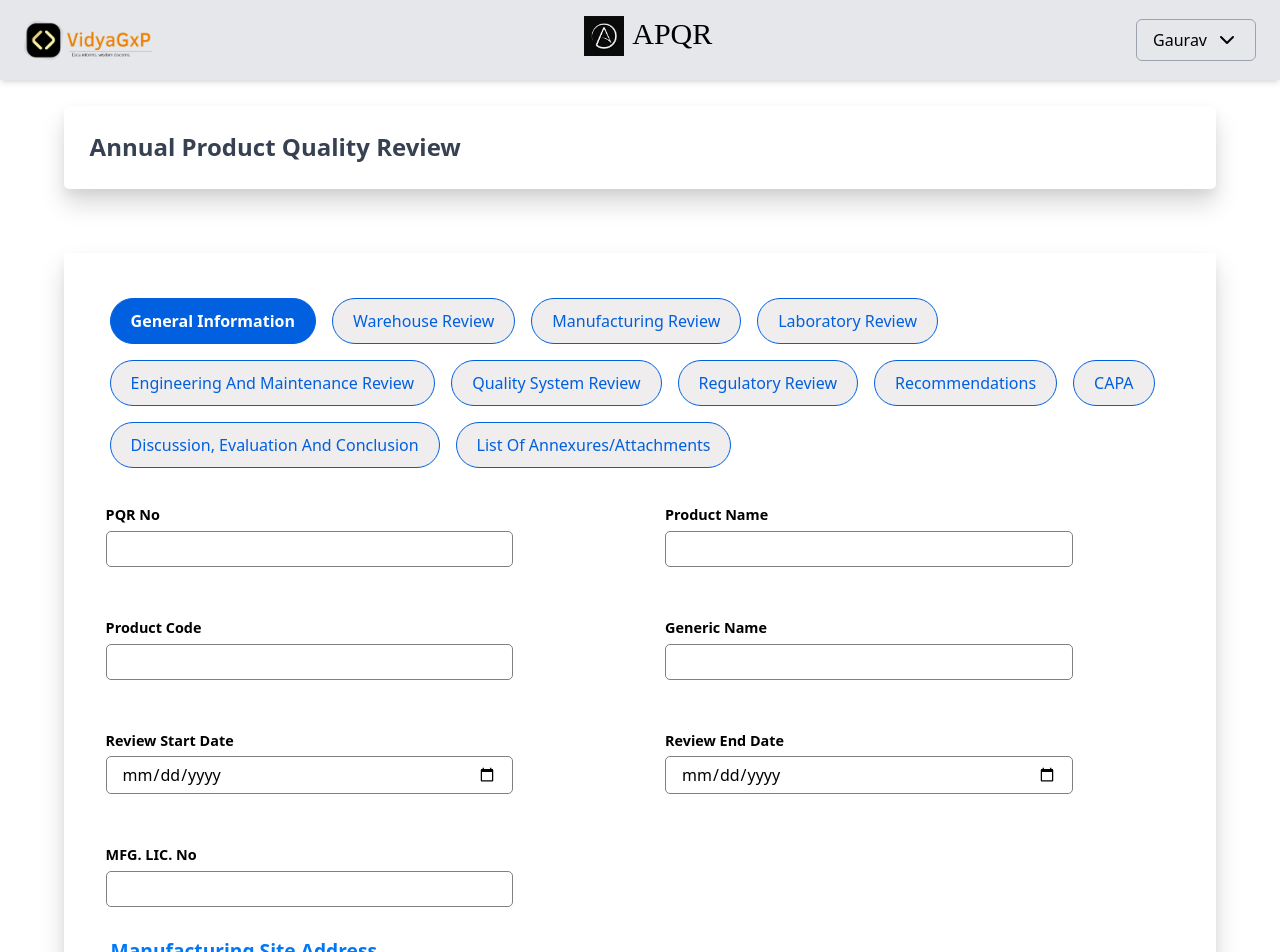
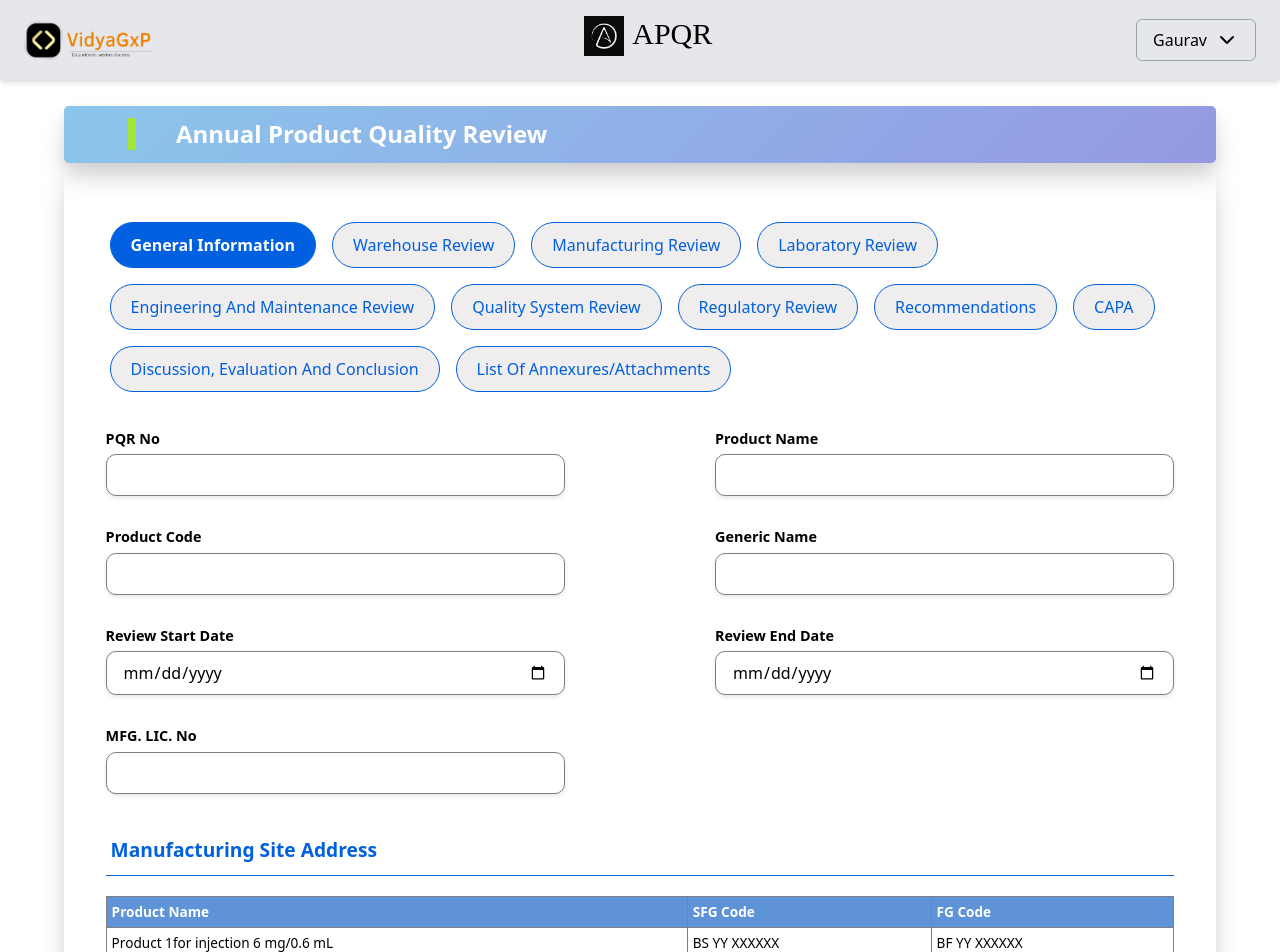
Before and after one commit to vidyagxp0/APQR--annual-product-quality-review, a React (Vite) app in the folder frontEnd/: page /new-pqr in a window 1280 px wide. Shown: the top 952 px of the page. Built offline with nearby package versions, Linux system fonts and the light colour scheme; a web font is replaced by a local one.

Commit message:
more styling changes in pqr form

```diff
--- a/frontEnd/src/App.css
+++ b/frontEnd/src/App.css
@@ -24,7 +24,7 @@
 :root {
   --first-color: #0060df;
   --second-color: #5e93d8;
-  --third-color: var(--second-color);
+  --third-color: #c8d9f0;
 }
 .pqrform {
   --themeColor: #efa035;
@@ -78,7 +78,7 @@
 /*! FORM FIELDS CSS */
 /*! ===================================================================== */
 .pqrform .group-input {
-  margin-bottom: 20px;
+  margin-bottom: 10px;
 }
 
 .pqrform .group-input label {
@@ -106,21 +106,31 @@
 .pqrform .group-input input:not([type="radio"]):not([type="checkbox"]),
 .pqrform .group-input select,
 .pqrform .group-input textarea {
-  border: 1px solid grey;
-  /* border-top: 1px solid grey; */
-  border-radius: 5px;
-  padding: 5px 15px;
+  border: 1px solid gray;
+  border-radius: 10px;
+  padding: 8px 16px;
   display: block;
-  width: 80%;
+  width: 100%;
   background: white;
+  box-shadow: rgba(0, 0, 0, 0.1) 0px 2px 4px;
+  transition: box-shadow 0.3s ease-in-out;
+}
+
+.pqrform .group-input input:not([type="radio"]):not([type="checkbox"]):focus,
+.pqrform .group-input select:focus,
+.pqrform .group-input textarea:focus {
+  border-color: var(--first-color);
+  box-shadow: rgba(0, 0, 0, 0.25) 0px 0px 0px 2px, rgba(0, 0, 0, 0.25) 0px 10px 20px -5px;
 }
 
 .pqrform .dual-group-input {
   display: grid;
   grid-template-columns: 1fr 1fr;
   align-items: end;
-  gap: 50px;
+  row-gap: 30px;
+  column-gap: 150px;
   margin-bottom: 20px;
+  justify-content: space-evenly;
 }
 
 .pqrform .triple-group-input {
@@ -188,20 +198,24 @@
 
 .pqrform .form-tabs div {
   padding: 10px 20px;
+  border: 1.5px solid var(--first-color);
   border-radius: 24px;
   color: #111;
   /* background: #f0f0f0; */
   background: #efeded;
   cursor: pointer;
-  border: 1.5px solid var(--first-color);
   color: var(--first-color);
 }
 
 .pqrform .form-tabs div:hover {
+  padding: 10px 20px;
+
   border: none;
   background: var(--second-color);
   color: white;
-  font-weight: 600;
+  /* font-weight: 600; */
+  border: 1.5px solid var(--first-color);
+  border-radius: 24px;
 }
 .pqrform .form-tabs div.active {
   background: var(--first-color);
@@ -209,13 +223,20 @@
   font-weight: 600;
 }
 .pqrform .sub-head {
-  color: #0178f8;
-  border-bottom: 2px solid rgb(17, 118, 243);
+  color: var(--first-color);
+  border-bottom: 1.4px solid var(--first-color);
+  /* border-left: 2px solid rgb(17, 118, 243); */
   padding-bottom: 5px;
   margin: 20px 0px;
   font-weight: bold;
   font-size: 1.2rem;
   padding: 10px 20px 10px 5px;
+  /* margin-bottom: 0.%; */
+  margin-top: 3%;
+}
+.pqrform .sub-head p {
+  /* border-left: 4px solid var(--first-color); */
+  /* padding-left: 2%; */
 }
 .pqrform table {
   width: 100%;
@@ -237,7 +258,7 @@
 }
 
 .pqrform th {
-  background-color: rgb(59, 106, 194);
+  background-color: var(--second-color);
   color: white;
 }
 
@@ -256,7 +277,7 @@
 }
 
 .pqrform table tbody tr:nth-child(2n) {
-  background: #fcd6a1;
+  background: var(--third-color);
 }
 
 .inner-container {
@@ -264,7 +285,7 @@
   padding: 1% 5%;
   border-radius: 5px;
   background-color: white;
-  margin:  10px 55px;
+  margin: 10px 55px;
 }
 
 .inner-container h1 {
@@ -274,7 +295,25 @@
 
 .pqrform {
   margin: 5%;
-  margin-top: 2%;
+  margin-top: 0%;
   padding: 2%;
   box-shadow: rgba(0, 0, 0, 0.15) 0px 15px 25px, rgba(0, 0, 0, 0.05) 0px 5px 10px;
 }
+
+.pqrform-topdiv {
+  margin: 5%;
+  margin-top: 2%;
+  margin-bottom: 1%;
+  background-color: #8bc6ec;
+  /* background-color: #293c48; */
+  background-image: linear-gradient(135deg, #8bc6ec 0%, #9599e2 100%);
+  color: white;
+}
+
+.gridName {
+  color: var(--first-color);
+  font-weight: bold;
+  margin: 0;
+  margin-bottom: 0.5%;
+  font-size: 1.1rem;
+}
--- a/frontEnd/src/pages/APQR.jsx
+++ b/frontEnd/src/pages/APQR.jsx
@@ -15,8 +15,8 @@ export default function APQR() {
   return (
     <>
       <Header />
-      <div className="inner-container pqrform">
-        <h1 className="text-2xl font-bold text-gray-700 mb-4">
+      <div className="inner-container pqrform-topdiv">
+        <h1 className="text-2xl font-bold mb-4 border-l-8 border-lime-400  pl-10">
           Annual Product Quality Review
         </h1>
       </div>
@@ -208,16 +208,12 @@ export default function APQR() {
           <>
             <div className="p-4">
               <div className="sub-head">
-                Review of Rejected Raw Materials and Packaging Materials
+                <p>Review of Rejected Raw Materials and Packaging Materials</p>
               </div>
-              <div className="py-4">
+              <div className="pb-4">
+                <h4 className="gridName">Raw Materials Rejection Summary</h4>
                 <table>
                   <thead>
-                    <tr>
-                      <th colSpan={6} className="text-center">
-                        Raw Materials Rejection Summary
-                      </th>
-                    </tr>
                     <tr>
                       <th>SI. No.</th>
                       <th>Material Code</th>
@@ -240,14 +236,10 @@ export default function APQR() {
                 </table>
               </div>
 
-              <div className="py-4">
+              <div className="pb-4">
+                <h4 className="gridName"> Packing Materials Rejection Summary</h4>
                 <table>
                   <thead>
-                    <tr>
-                      <th colSpan={6} className="text-center">
-                        Packing Materials Rejection Summary
-                      </th>
-                    </tr>
                     <tr>
                       <th>SI. No.</th>
                       <th>Material Code</th>
@@ -270,17 +262,12 @@ export default function APQR() {
                 </table>
               </div>
               <div className="sub-head">
-                {" "}
                 Review of Expired Raw Materials and Packaging Materials
               </div>
-              <div className="py-4">
+              <div className="pb-4">
+                <h4 className="gridName">Expired Raw Materials Details</h4>
                 <table>
                   <thead>
-                    <tr>
-                      <th colSpan={6} className="text-center">
-                        Expired Raw Materials Details
-                      </th>
-                    </tr>
                     <tr>
                       <th>SI. No.</th>
                       <th>Material Code</th>
@@ -301,14 +288,10 @@ export default function APQR() {
                 </table>
               </div>
 
-              <div className="py-4">
+              <div className="">
+                <h4 className="gridName">Expired Packaging Materials Details</h4>
                 <table>
                   <thead>
-                    <tr>
-                      <th colSpan={6} className="text-center">
-                        Expired Packaging Materials Details
-                      </th>
-                    </tr>
                     <tr>
                       <th>SI. No.</th>
                       <th>Material Code</th>
```
